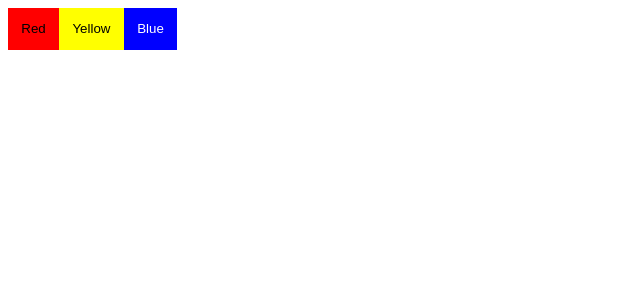
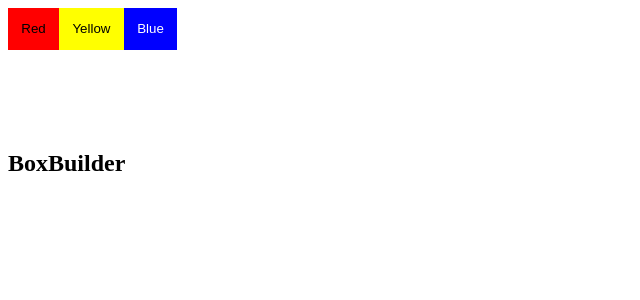
Before and after one commit to CheriPortman/react-state, a React app: page / in a window 1280 px wide. Shown: the top 300 px of the page, without its empty margins (0-640 px from the left). Built offline with nearby package versions, Linux system fonts and the light colour scheme.

Commit message:
hooked up new component Box to App

```diff
--- a/src/components/App.js
+++ b/src/components/App.js
@@ -1,6 +1,7 @@
 import React, { PureComponent } from 'react';
 import ColorPicker from './ColorPicker';
 import ColorDisplay from './ColorDisplay';
+import Box from './Box';
 
 export default class App extends PureComponent {
   state = {
@@ -20,6 +21,7 @@ export default class App extends PureComponent {
       <>
         <ColorPicker selectColorHandler={this.selectColor} />
         <ColorDisplay color={color} />
+        <Box />
       </>
     );
 
--- /dev/null
+++ b/src/components/Box.js
@@ -0,0 +1,12 @@
+import React from 'react';
+// import PropTypes from 'prop-types';
+
+function Box() {
+  return <h2>BoxBuilder</h2>;
+}
+
+// Box.propTypes = {
+//   boxColor: PropTypes.string.isRequired
+// };
+
+export default Box;
```
